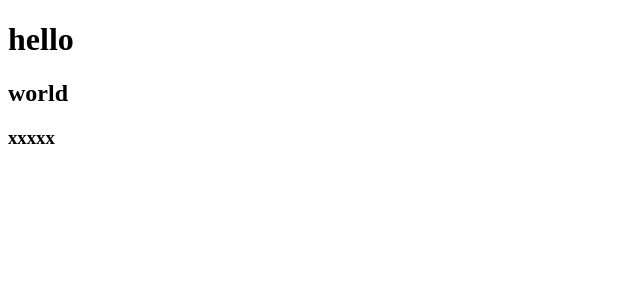
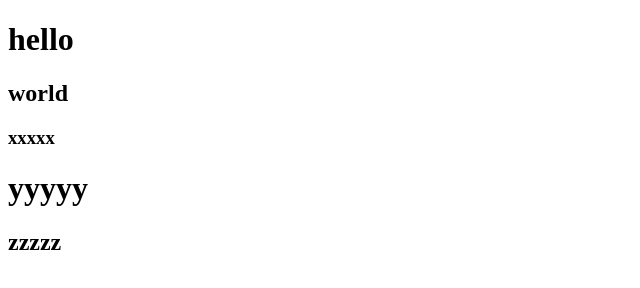
Before and after one commit to tumi7997/testDemo, a plain HTML site: page index.html in a window 1280 px wide. Shown: the whole page, without its empty margins (0-640 px from the left). Drawn offline with Linux system fonts and the light colour scheme.

Commit message:
这是的第五次提交，更新了index.html和readme.md

```diff
--- a/index.html
+++ b/index.html
@@ -32,9 +32,23 @@
             6、从暂存区恢复文件到工作区
                 git checkout 文件名
 
+            7、查看工作区和暂存区的版本区别
+                git diff
+
+            8、清屏
+                clear(linux)
+                cls(win)
+
+            9、查看已经提交到暂存区的历史版本
+                git log
+
+            10、恢复工作区文件到指定的某一个版本
+                git reset --hard 版本号
      -->
     <h1>hello</h1>
     <h2>world</h2>
     <h3>xxxxx</h3>
+    <h1>yyyyy</h1>
+    <h2>zzzzz</h2>
 </body>
 </html>
```
